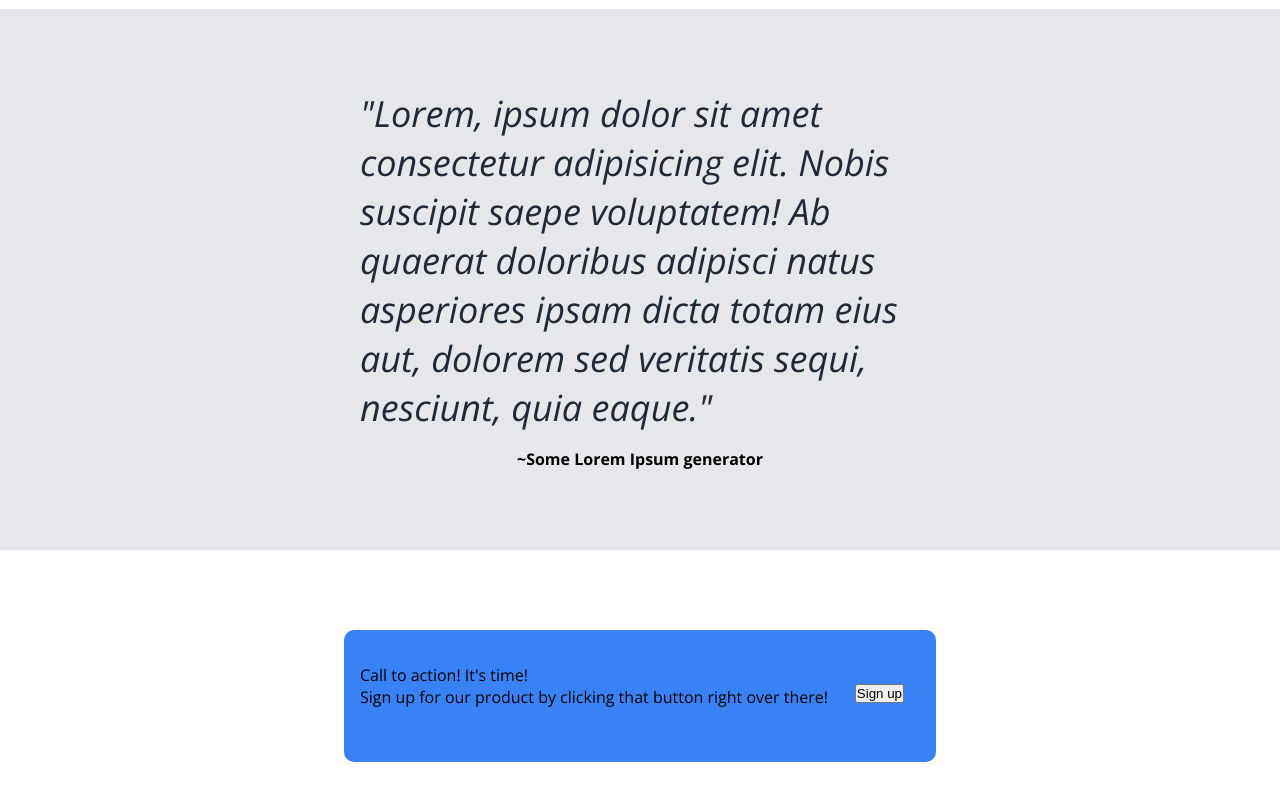
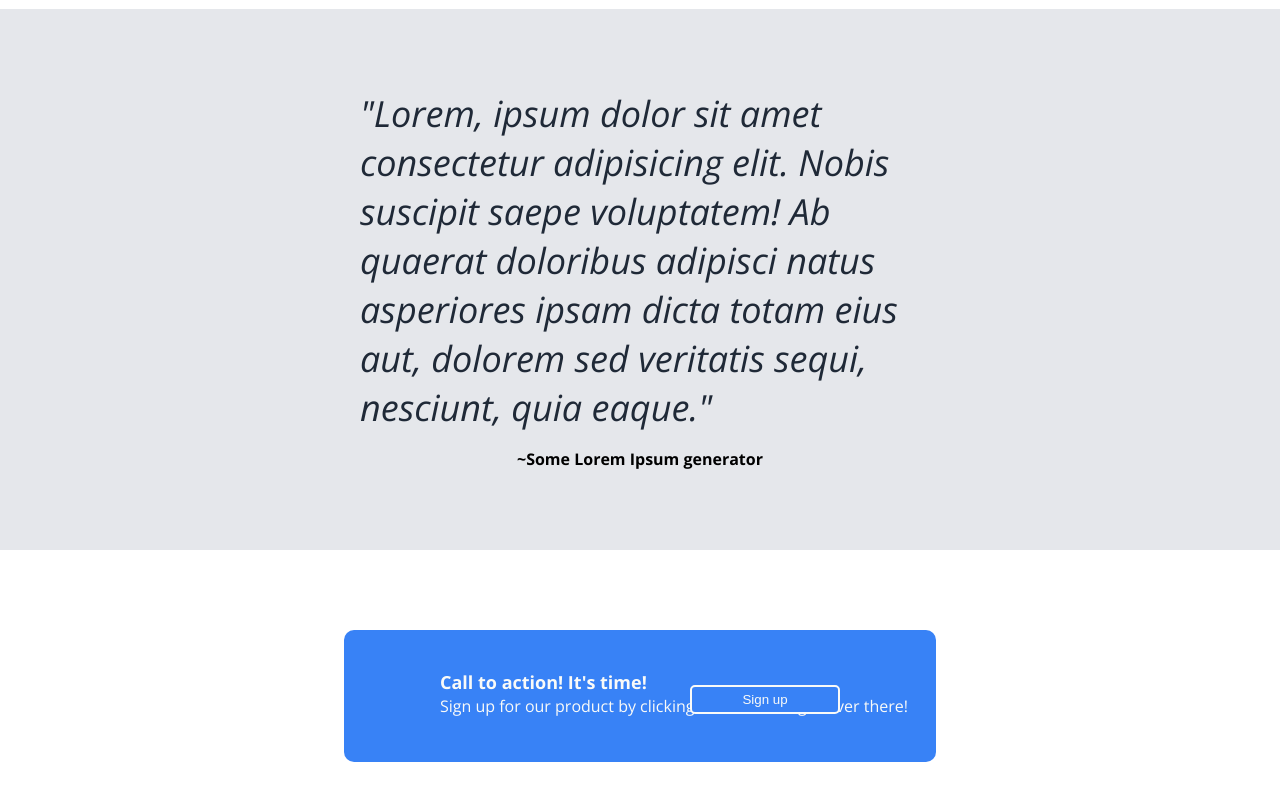
Before and after one commit to MarKot32/odin-landing-page, a plain HTML site: page index.html in a window 1280 px wide. Shown: the part 1190-1990 px from the top of the page. Drawn offline with nearby package versions, Linux system fonts and the light colour scheme.

Commit message:
add styles to call to action section

```diff
--- a/index.html
+++ b/index.html
@@ -77,9 +77,14 @@
 
     <section class="call-to-action">
       <div class="callto-action-ctnr">
-        <p>Call to action! It's time!</p>
-        <p>Sign up for our product by clicking that button right over there!</p>
-        <button class="footer-signup-btn">Sign up</button>
+        <div class="callto-action-text">
+          <p>Call to action! It's time!</p>
+          <p>
+            Sign up for our product by clicking that button right over there!
+          </p>
+        </div>
+
+        <button class="action-signup-btn">Sign up</button>
       </div>
     </section>
   </body>
--- a/styles.css
+++ b/styles.css
@@ -195,12 +195,38 @@ a:hover {
 }
 
 .callto-action-text {
-  align-self: flex-start;
+  margin-top: 1.5rem;
+  margin-left: 5rem;
+  color: #f9faf8;
 }
 
-.footer-signup-btn {
+.callto-action-text > p:first-of-type {
+  margin-bottom: 1px;
+  font-size: 18px;
+  font-weight: bold;
+}
+
+.callto-action-text > p:nth-of-type(2) {
+  font-weight: lighter;
+}
+
+.action-signup-btn {
   position: relative;
-  bottom: 1.5rem;
-  margin-right: 1rem;
+  bottom: 2rem;
+  margin-right: 5rem;
   align-self: flex-end;
+  border: 2px solid #f9faf8;
+  background-color: #3882f6;
+  color: #f9faf8;
+  width: 150px;
+  height: 50px;
+  border-radius: 5px;
 }
+
+.action-signup-btn:hover {
+  cursor: pointer;
+  width: 155px;
+  height: 55px;
+
+  box-shadow: 10px 10px 5px #2f6bca;
+}
```
